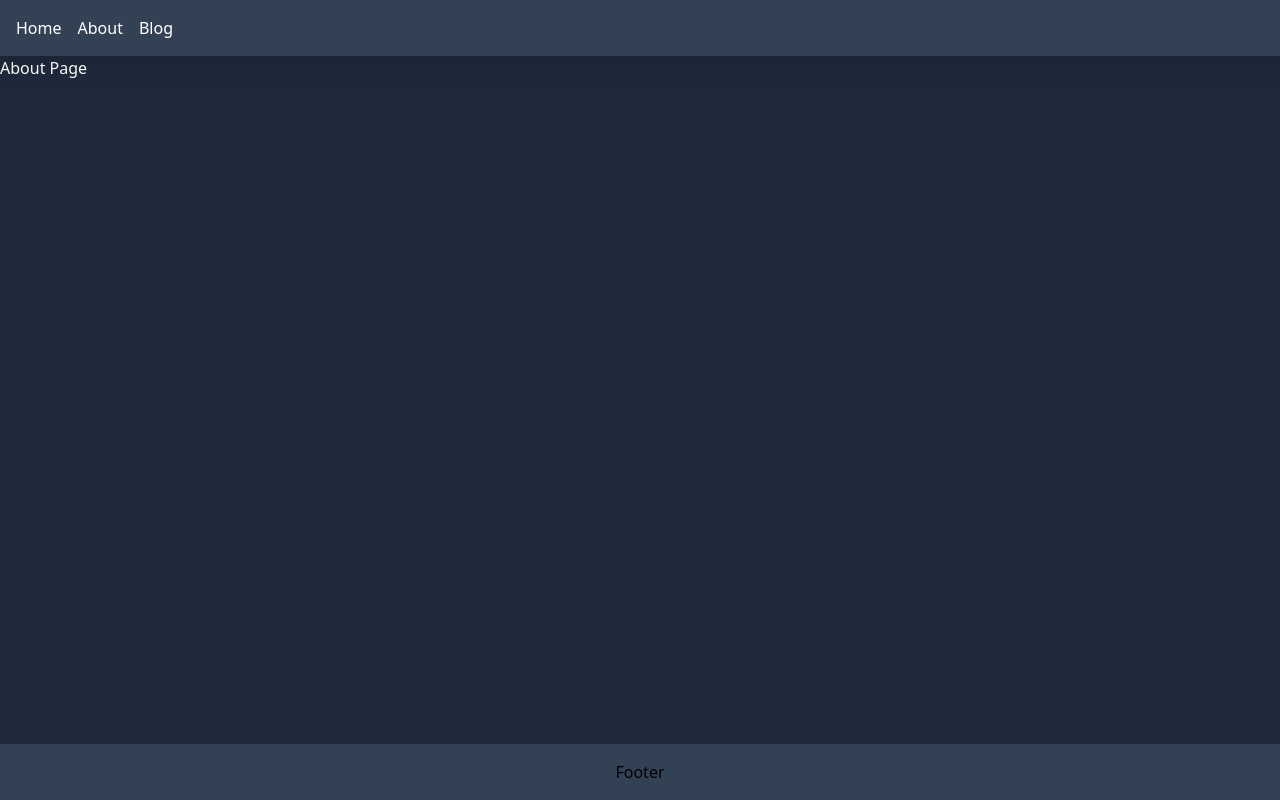
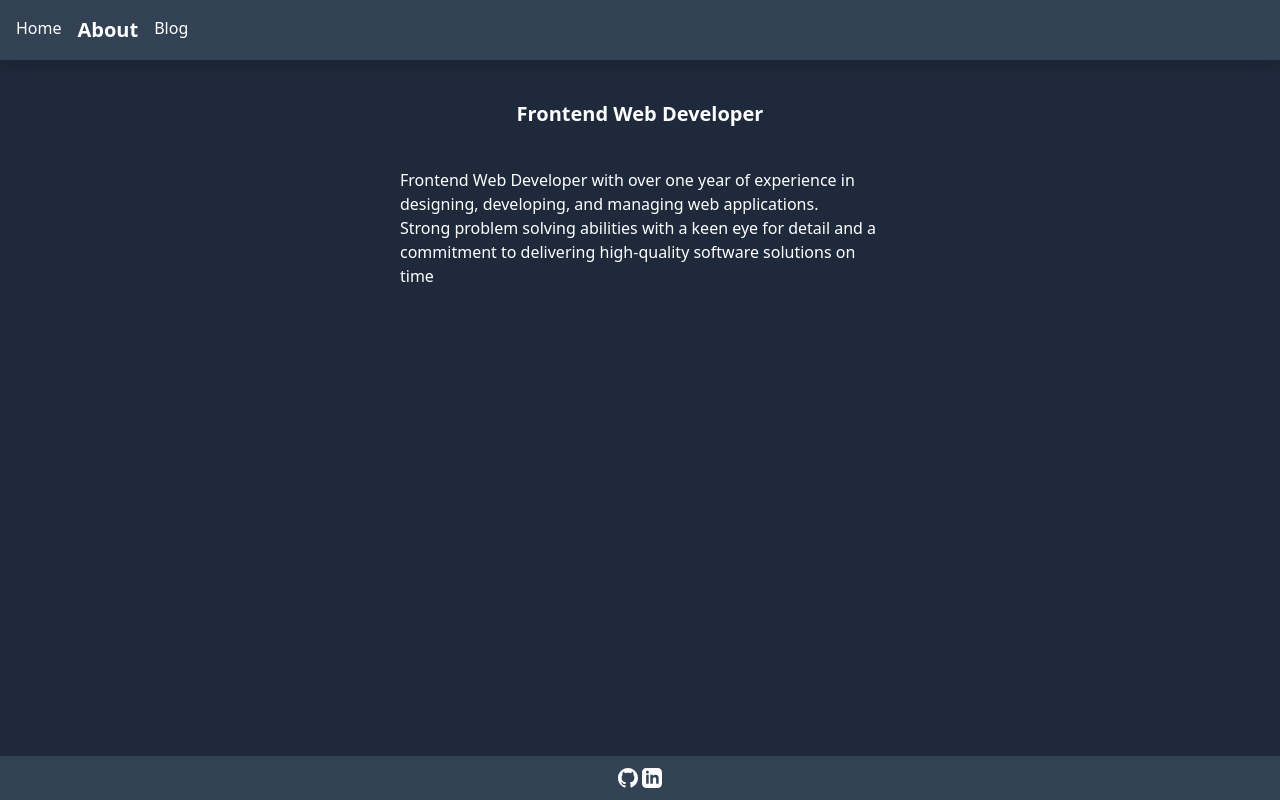
Before and after one commit to abubakrsaddique/Blog-site, a Next.js app: page /about in a window 1280 px wide. Built offline with nearby package versions, Linux system fonts and the light colour scheme.

Commit message:
Footer update

```diff
--- a/src/app/about/page.tsx
+++ b/src/app/about/page.tsx
@@ -2,8 +2,17 @@ import React from "react";
 
 const AboutPage = () => {
   return (
-    <div>
-      <h1 className="text-white">About Page</h1>
+    <div className="flex justify-center items-center flex-col">
+      <h1 className="text-white text-xl  py-10 font-bold">
+        Frontend Web Developer
+      </h1>
+      <p className="text-white text-base font-medium px-20 w-[50%]">
+        Frontend Web Developer with over one year of experience in designing,
+        developing, and managing web applications.
+        <br />
+        Strong problem solving abilities with a keen eye for detail and a
+        commitment to delivering high-quality software solutions on time
+      </p>
     </div>
   );
 };
--- a/src/app/components/Footer.tsx
+++ b/src/app/components/Footer.tsx
@@ -1,9 +1,21 @@
+import Link from "next/link";
+import Image from "next/image";
 import React from "react";
+
+import Github from "@/public/github.svg";
+import Linkedin from "@/public/linkedin.svg";
 
 const Footer = () => {
   return (
-    <footer className="bg-slate-700 p-4 fixed bottom-0 w-full drop-shadow-xl z-10 ">
-      <div className=" flex justify-center items-center flex-row">Footer</div>
+    <footer className="bg-slate-700 p-3 fixed bottom-0 w-full drop-shadow-xl z-10 ">
+      <div className=" flex justify-center items-center flex-row">
+        <Link href="https://github.com/abubakrsaddique">
+          <Image src={Github} alt={""} className="h-[20px]  " />
+        </Link>
+        <Link href="https://www.linkedin.com/in/muhammad-abubakar-saddique-7a0688223">
+          <Image src={Linkedin} alt={""} className="h-[20px] " />
+        </Link>
+      </div>
     </footer>
   );
 };
--- a/src/app/components/Navbar.tsx
+++ b/src/app/components/Navbar.tsx
@@ -1,17 +1,20 @@
+"use client";
+
 import React from "react";
 import Link from "next/link";
+import useActiveLink from "@/src/app/hook/useActiveLink";
 
-const Navbar = () => {
+const Navbar: React.FC = () => {
   return (
     <nav className="bg-slate-700 p-4 sticky top-0 drop-shadow-xl z-10 ">
       <div className="mx-auto flex gap-4 flex-row">
-        <Link href="/" className="text-white ">
+        <Link href="/" className={useActiveLink("/")}>
           Home
         </Link>
-        <Link href="/about" className="text-white ">
+        <Link href="/about" className={useActiveLink("/about")}>
           About
         </Link>
-        <Link href="/blog" className="text-white ">
+        <Link href="/blog" className={useActiveLink("/blog")}>
           Blog
         </Link>
       </div>
--- /dev/null
+++ b/src/app/hook/useActiveLink.tsx
@@ -0,0 +1,10 @@
+"use client";
+
+import { usePathname } from "next/navigation";
+
+const useActiveLink = (href: string) => {
+  const pathname = usePathname();
+  return pathname === href ? "  text-xl font-bold text-white " : "text-white";
+};
+
+export default useActiveLink;
```
Also changed, not shown: public/github.svg (added), public/linkedin.svg (added).
